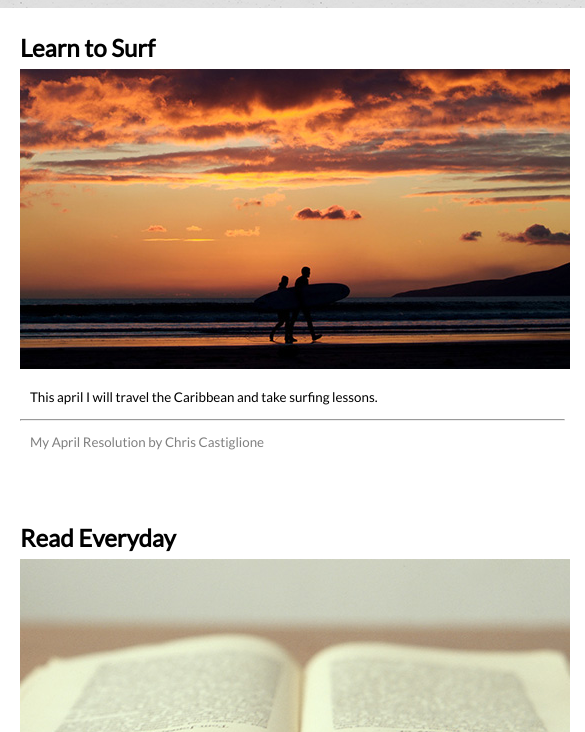
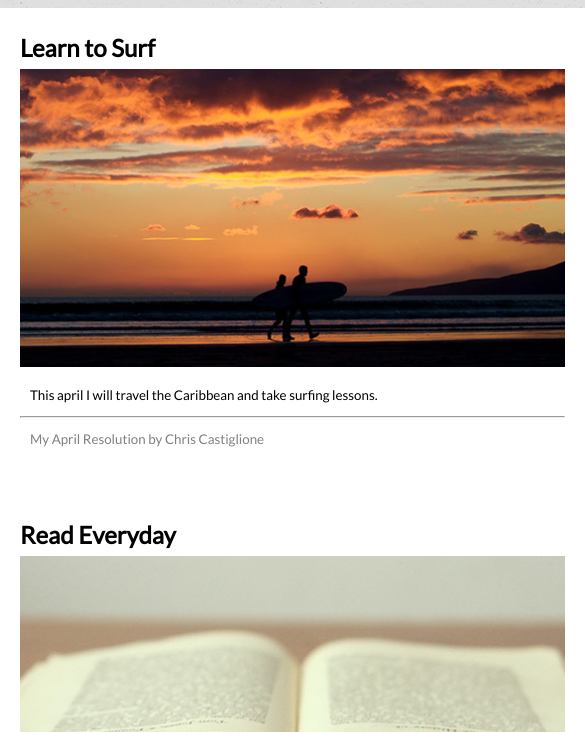
Before and after one commit to KingKesh420/KingKesh420.github.io, a plain HTML site: page index.html in a window 390 px wide. Shown: the part 112-844 px from the top of the page, 585 px wide, since content can reach past the window. Drawn offline with Linux system fonts and the light colour scheme.

Commit message:
Create Responsive Design For Mobile

```diff
--- /dev/null
+++ b/css/mobile.css
@@ -0,0 +1,9 @@
+img{
+    width: 100%;
+}
+
+#container{
+    width: 100%;
+    margin: 0;
+    padding: 0;
+}
--- a/index.html
+++ b/index.html
@@ -10,6 +10,7 @@
 		<link href='http://fonts.googleapis.com/css?family=Lato' rel='stylesheet' type='text/css'>
 		<link rel="stylesheet" href="css/normalize.css">
 		<link rel="stylesheet" href="css/style.css">
+		<link rel="stylesheet" href="css/mobile.css" media="(max-width:600px)"">
 	</head>
 	<body>
 
```
